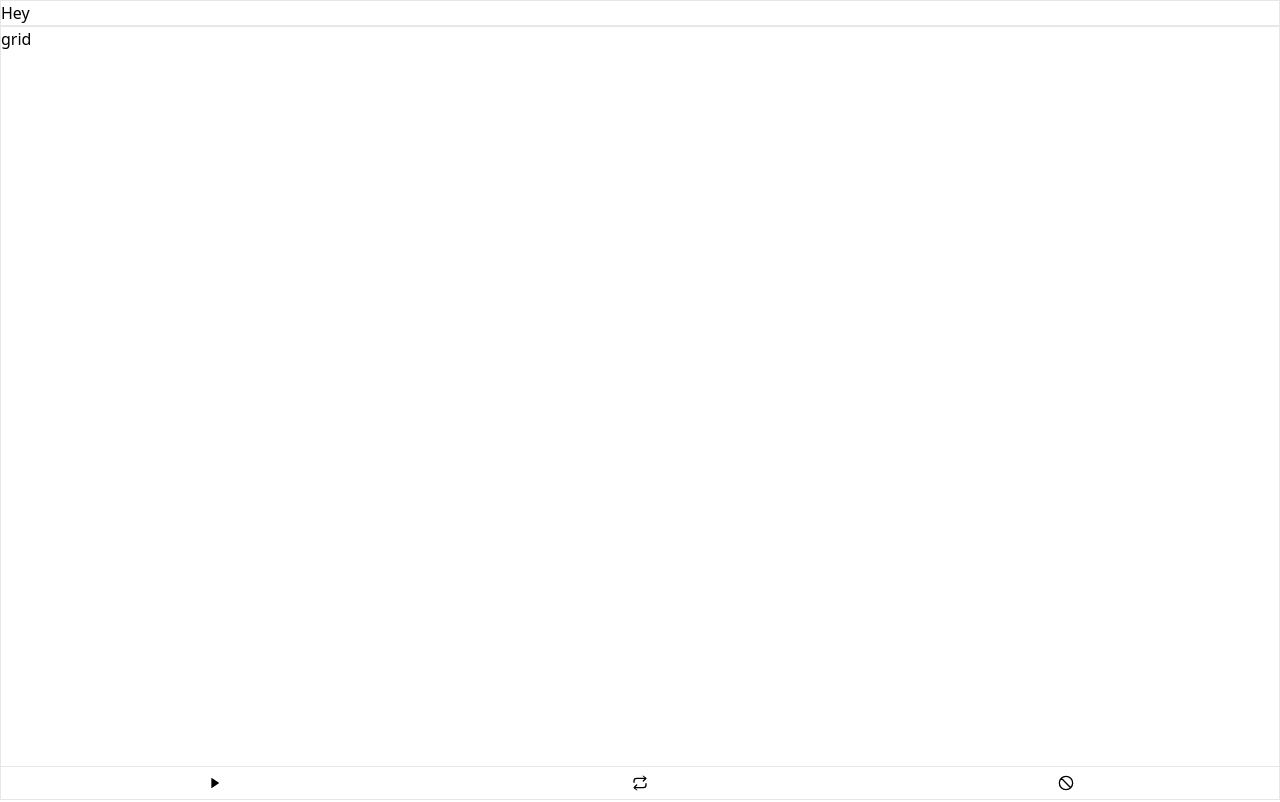
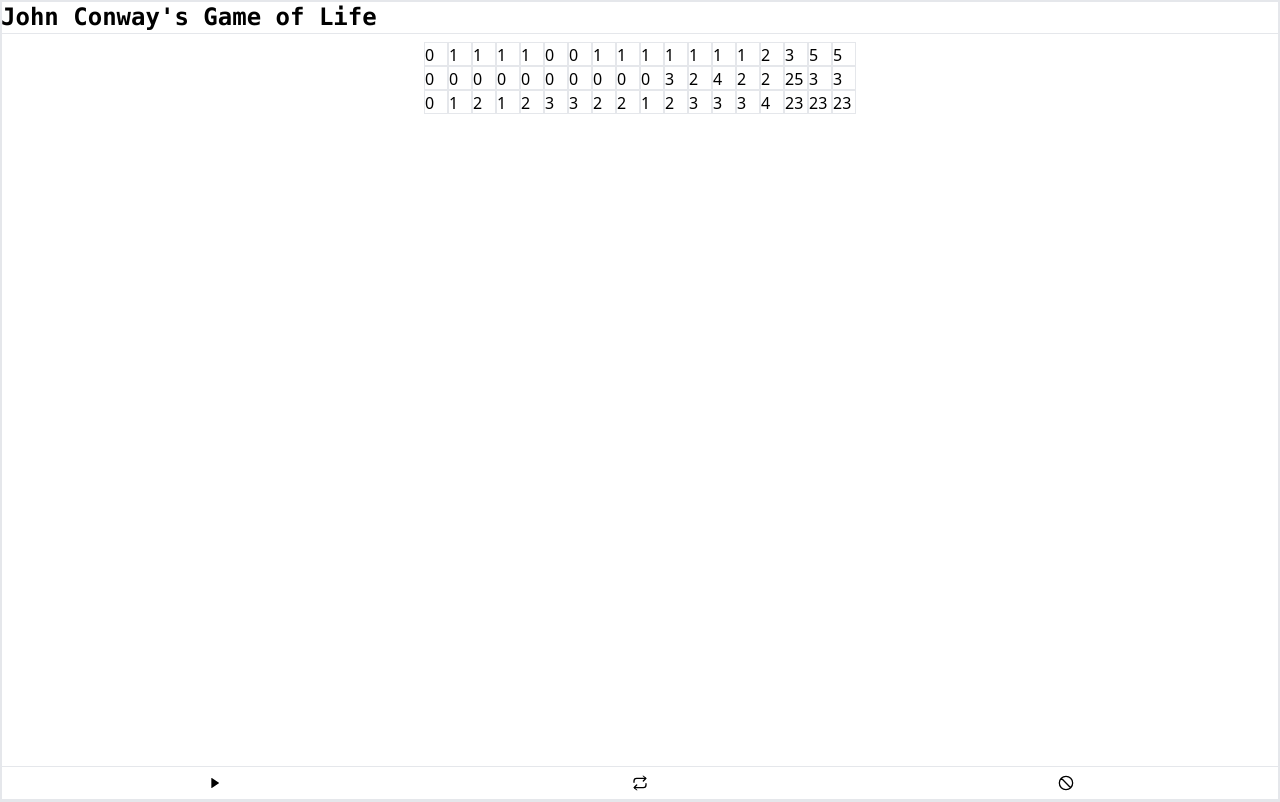
Before and after one commit to pawanbhatta178/gameOfLife2, a React (Create React App) app: page / in a window 1280 px wide. Built offline with nearby package versions, Linux system fonts and the light colour scheme.

Commit message:
Grid basic 2D array renderable

```diff
--- a/public/index.html
+++ b/public/index.html
@@ -24,7 +24,7 @@
       work correctly both with client-side routing and a non-root public URL.
       Learn how to configure a non-root public URL by running `npm run build`.
     -->
-    <title>React App</title>
+    <title>Conway's Game of Life</title>
   </head>
   <body class="h-screen">
     <noscript>You need to enable JavaScript to run this app.</noscript>
--- a/src/App.tsx
+++ b/src/App.tsx
@@ -1,12 +1,25 @@
 import React from 'react';
 import ReactTooltip from "react-tooltip";
 import {Icon } from "./Components/Icons";
+import { Logo, logoTypes} from "./Components/Logo";
+import {Grid } from "./Components/Grid";
+
+
+const data:Array<Array<number>> = [[0, 1, 1, 1, 1,0,0,1,1,1,1,1, 1,1,2,3, 5,5], [0, 0, 0, 0, 0, 0, 0, 0, 0, 0,3,2,4,2,2,25,3,3], [0,1,2,1,2,3,3,2,2,1,2,3,3,3,4,23,23,23]];
 
 function App() {
   return (
     <div className="flex flex-col h-full ">
-      <div className="border bg-transparent">Hey</div>
-      <div className="flex-1 border">grid</div>
+      <div className="absolute top-0 left-0 right-0 border bg-transparent">
+        <Logo type={logoTypes.SM} />
+       </div>
+      <div className="flex-1 border flex ">
+
+
+        <div className=" h-screen w-screen border overflow-scroll py-10 ">
+          <Grid data={data} frameColSize={12} frameRowSize={13} />
+        </div>
+   </div>
       <div className="absolute bg-transparent bottom-0 border m-0 left-0 right-0 ">
         <div className="flex justify-around my-2">
         <button  data-tip data-for="playTip"> < Icon name={ "play"} /> </button>
--- /dev/null
+++ b/src/Components/Grid.tsx
@@ -0,0 +1,42 @@
+import React, {useEffect, useState} from 'react'
+
+
+interface GridArgs{
+    data: Array<Array<number>>;
+    frameColSize: number;
+    frameRowSize: number;
+}
+
+interface GridProps extends GridArgs{
+    className?: string;
+}
+
+
+
+interface arrayToRowsArgs{
+    array: Array<number>;
+    numOfRows: number;
+}
+
+const arrayToRows = ({ array, numOfRows }: arrayToRowsArgs) => {
+    const returnArrays: Array<Array<number>> = [];
+    const rowLength: number = Math.floor(array.length / numOfRows);
+    for (let i = 0; i < numOfRows;i++) {
+       returnArrays.push(array.splice(i,rowLength));
+    }
+    return returnArrays;
+}
+
+
+
+const Grid: React.FC<GridProps> = ({ data, frameColSize, frameRowSize }) => {
+
+
+    return (
+        <div className="flex flex-col  items-center">
+            {data.map((rowData) => <div className=" h-6 flex flex-nowrap">{rowData.map((cell) => <div className="flex-none  w-6 border">{ cell}</div>) }</div>)}
+        </div>
+    )
+}
+
+export { Grid }
--- /dev/null
+++ b/src/Components/Logo.tsx
@@ -0,0 +1,26 @@
+import React from 'react'
+
+
+export enum logoTypes{
+    SM,
+    MD,
+    LG,
+}
+
+interface logoProps{
+    type?: logoTypes;
+    className?: string;
+}
+
+
+const Logo: React.FC<logoProps> = ({ type, className }) => {
+
+    if (type === logoTypes.SM) {
+        <div className={`font-semibold font-mono text-xl  ${className}`}>John Conway's Game of Life</div>
+    }
+    return (
+        <div className={`font-semibold font-mono text-2xl ${className}`}>John Conway's Game of Life</div>
+    )
+}
+
+export { Logo }
```
